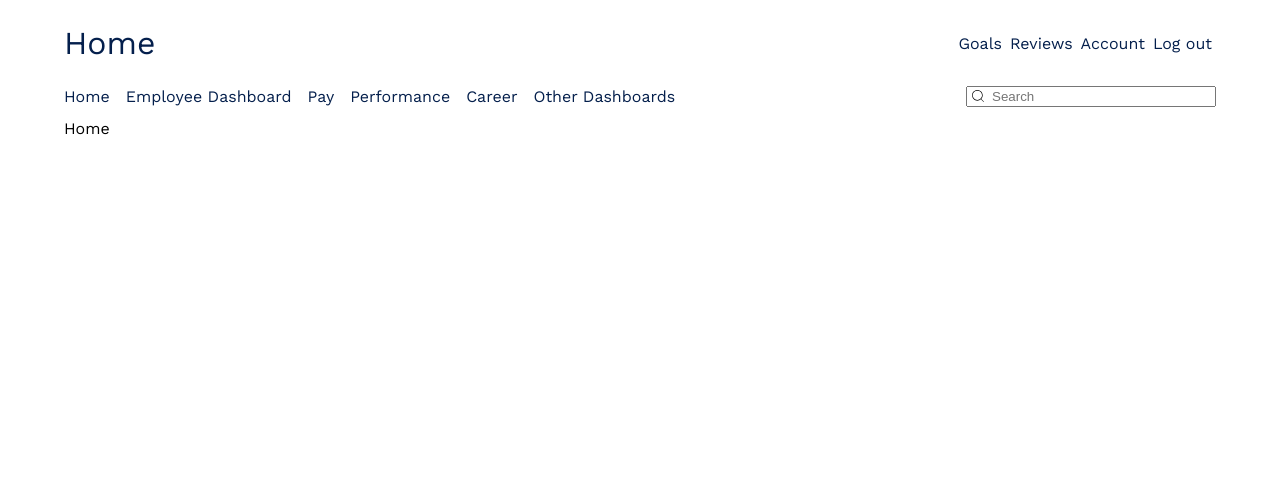
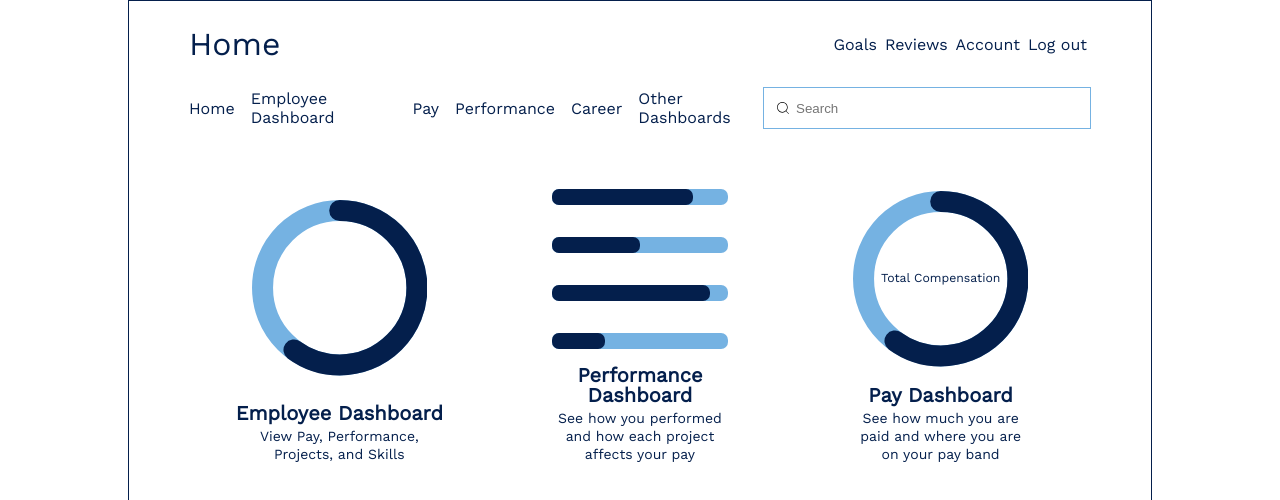
Before and after one commit to pagopeople/pago, a React (Create React App) app: page / in a window 1280 px wide. Shown: the top 500 px of the page. Built offline with nearby package versions, Linux system fonts and the light colour scheme.

Commit message:
Home page coming along

```diff
--- a/src/App.css
+++ b/src/App.css
@@ -1,8 +1,15 @@
 .App {
-  padding: 24px;
+  padding: 24px 60px;
   font-family: "Work Sans", sans-serif;
   margin: auto;
-  max-width: 90%;
+  margin-top: 0;
+  margin-bottom: 0;
+  max-width: 80%;
+  display: flex;
+  flex-direction: column;
+  flex-grow: 1;
+  border: 1px solid #041F4C;
+  box-sizing: border-box;
 }
 
 .App-logo {
--- /dev/null
+++ b/src/components/HomeWidget/HomeWidget.css
@@ -0,0 +1,34 @@
+.hw-container {
+    display: flex;
+    flex-direction: column;
+    height: 100%;
+    margin: auto;
+    width: 23%;
+}
+
+.hw-children {
+    flex-grow: 1;
+    display: flex;
+    justify-content: center;
+    flex-direction: column;
+}
+
+.hw-main-text {
+    color: #041F4C;
+    font-size: 20px;
+    text-align: center;
+    font-weight: 600;
+    line-height: 20px;
+}
+
+.hw-sub-text {
+    color: #041F4C;
+    font-size: 14px;
+    word-wrap: break-word;
+    text-align: center;
+    line-height: 18px;
+    max-width: 80%;
+    margin: auto;
+    margin-top: 4px;
+    font-family: "Work Sans", sans-serif;
+}
--- /dev/null
+++ b/src/components/HomeWidget/index.tsx
@@ -0,0 +1,31 @@
+import React from 'react';
+
+import './HomeWidget.css';
+
+interface Props {
+    children: React.ReactNode;
+    mainText: string;
+    subText: string;
+}
+
+export default function HomeWidget(props: Props) {
+
+    const {
+        children,
+        mainText,
+        subText,
+    } = props;
+    return(
+        <div className='hw-container'>
+            <div className='hw-children'>
+                {children}
+            </div>
+            <div className='hw-main-text'>
+                {mainText}
+            </div>
+            <div className='hw-sub-text'>
+                {subText}
+            </div>
+        </div>
+    );
+}
--- a/src/components/ProgressBar/ProgressBar.css
+++ b/src/components/ProgressBar/ProgressBar.css
@@ -4,19 +4,19 @@
     flex-direction: column;
 }
 .progress-bar-container {
-    background-color: lightblue;
-    height: 24px;
-    border-radius: 5px;
+    background-color: #75B2E2;
+    height: 16px;
+    border-radius: 7px;
 }
 
 .progress-bar-progress {
-    background-color: darkblue;
+    background-color: #041F4C;
     height: 100%;
     border-radius: inherit;
 }
 
 .progress-bar-description {
-    color: darkblue;
+    color: #041F4C;
     font-weight: 600;
     font-size: 22px;
     text-align: center;
--- a/src/components/ProgressCircle/ProgressCircle.css
+++ b/src/components/ProgressCircle/ProgressCircle.css
@@ -2,14 +2,10 @@
     padding: 16px;
     display: flex;
     flex-direction: column;
-    height: 200px;
-    width: 200px;
 }
 .progress-circle-circle {
-    background-color: lightblue;
+    background-color: #75B2E2;
     border-radius: 50%;
-    height: 30px;
-    width: 30px;
 }
 
 .progress-circle-progress {
@@ -44,14 +40,15 @@
   }
 
   .CircularProgressbar .CircularProgressbar-path {
-    stroke: #3e98c7;
+    stroke: #041F4C;
     stroke-linecap: round;
     -webkit-transition: stroke-dashoffset 0.5s ease 0s;
     transition: stroke-dashoffset 0.5s ease 0s;
   }
 
   .CircularProgressbar .CircularProgressbar-trail {
-    stroke: #d6d6d6;
+    /* stroke: #d6d6d6; */
+    stroke: #75B2E2;
     /* Used when trail is not full diameter, i.e. when props.circleRatio is set */
     stroke-linecap: round;
   }
@@ -64,7 +61,8 @@
   }
 
   .CircularProgressbar .CircularProgressbar-background {
-    fill: #d6d6d6;
+    /* fill: #d6d6d6; */
+    fill: #75B2E2;
   }
 
   /*
@@ -77,7 +75,7 @@
    *   />
    */
   .CircularProgressbar.CircularProgressbar-inverted .CircularProgressbar-background {
-    fill: #3e98c7;
+    fill: #fe9887;
   }
 
   .CircularProgressbar.CircularProgressbar-inverted .CircularProgressbar-text {
--- a/src/components/ProgressCircle/index.tsx
+++ b/src/components/ProgressCircle/index.tsx
@@ -1,6 +1,6 @@
 import React from 'react';
 import { CircularProgressbar } from 'react-circular-progressbar';
-
+import { CircularProgressbarStyles } from 'react-circular-progressbar/dist/types';
 // import 'react-circular-progressbar/dist/styles.css';
 
 import './ProgressCircle.css';
@@ -9,11 +9,13 @@ import './ProgressCircle.css';
 interface Props {
     progress: number;
     description?: string;
+    styles?: CircularProgressbarStyles,
 }
 export default function ProgressCircle(props: Props) {
     const {
         progress,
         description,
+        styles,
     } = props;
     return(
         <div className='progress-circle-container'>
@@ -21,7 +23,12 @@ export default function ProgressCircle(props: Props) {
                 <div className='progress-circle-percentage'>
                 </div>
             </div> */}
-            <CircularProgressbar value={progress}/>
+            <CircularProgressbar
+                value={progress}
+                text={description}
+                strokeWidth={12}
+                styles={styles}
+            />
         </div>
     )
 }
--- a/src/components/Search/Search.css
+++ b/src/components/Search/Search.css
@@ -1,20 +1,21 @@
 .search-container {
     position: relative;
-    min-width: 250px;
+    min-width: 328px;
 };
 
 .search-icon {
     position: absolute;
-    top: 2px;
-    left: 4px;
 }
 
 svg#search {
     position: absolute;
-    top: 2px;
-    left: 4px;
+    top: 13px;
+    left: 12px;
 }
 
 .search-input {
-    padding-left: 24px;
+    padding-left: 32px;
+    height: 42px;
+    border: 1px solid #75B2E2;
+    border-radius: 0;
 }
--- a/src/index.css
+++ b/src/index.css
@@ -1,3 +1,9 @@
+html {
+  min-height: 100%;
+  display: flex;
+  flex-direction: column;
+}
+
 body {
   margin: 0;
   font-family: -apple-system, BlinkMacSystemFont, 'Segoe UI', 'Roboto', 'Oxygen',
@@ -5,9 +11,16 @@ body {
     sans-serif;
   -webkit-font-smoothing: antialiased;
   -moz-osx-font-smoothing: grayscale;
+  flex-grow: 1;
+  display: flex;
 }
 
 code {
   font-family: source-code-pro, Menlo, Monaco, Consolas, 'Courier New',
     monospace;
 }
+
+#root {
+  display: flex;
+  flex-grow: 1;
+}
--- /dev/null
+++ b/src/pages/Home/Home.css
@@ -0,0 +1,9 @@
+.home-container {
+    display: flex;
+    padding-top: 32px;
+}
+
+.home-row {
+    display: flex;
+    flex-grow: 1;
+}
--- a/src/pages/Home/index.tsx
+++ b/src/pages/Home/index.tsx
@@ -1,10 +1,39 @@
 import React from 'react';
+import HomeWidget from '../../components/HomeWidget';
+import ProgressBar from '../../components/ProgressBar';
+import ProgressCircle from '../../components/ProgressCircle';
 
+import './Home.css';
 
 export default function Home() {
     return(
-        <div>
-            Home
+        <div className='home-container'>
+            <div className='home-row'>
+                <HomeWidget
+                    mainText='Employee Dashboard'
+                    subText='View Pay, Performance, Projects, and Skills'
+                >
+                    <ProgressCircle progress={60} />
+                </HomeWidget>
+                <HomeWidget
+                    mainText='Performance Dashboard'
+                    subText='See how you performed and how each project affects your pay'
+                >
+                    <>
+                        <ProgressBar progress={80}/>
+                        <ProgressBar progress={50}/>
+                        <ProgressBar progress={90}/>
+                        <ProgressBar progress={30}/>
+                    </>
+                </HomeWidget>
+                <HomeWidget
+                    mainText='Pay Dashboard'
+                    subText='See how much you are paid and where you are on your pay band'
+                >
+                    <ProgressCircle description='Total Compensation' progress={60} styles={{text: {fill: '#041F4C', fontSize: '7px'}}} />
+                </HomeWidget>
+
+            </div>
         </div>
     )
 }
```
Also changed, not shown: 1 other file (tests, documents, lock files or other folders).
